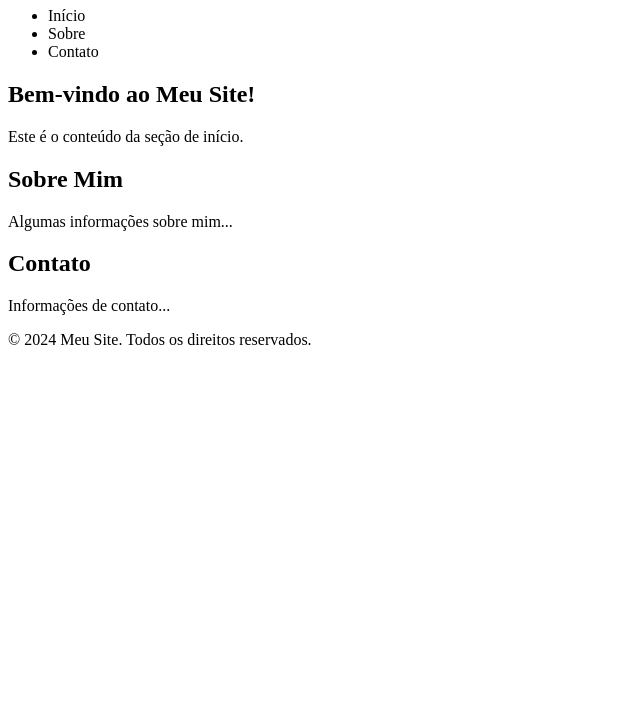
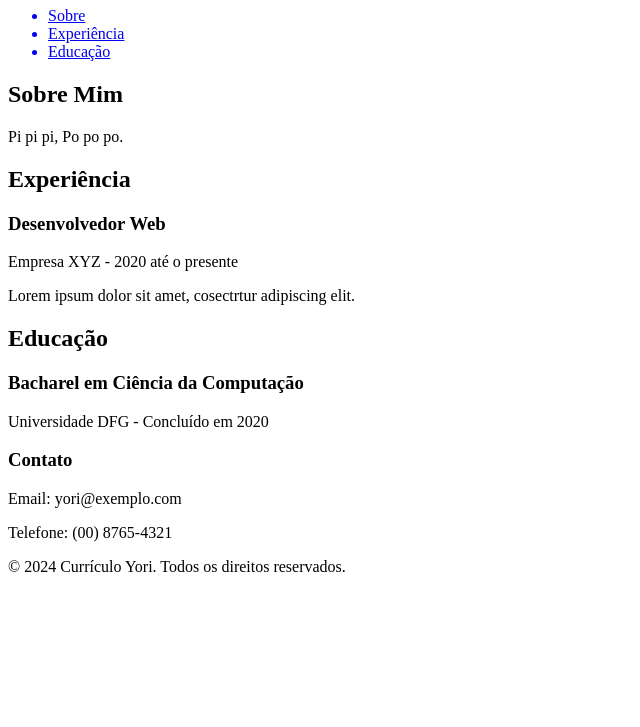
Before and after one commit to YoriCunha/HTML---2, a plain HTML site: page index.html in a window 1280 px wide. Shown: the part 73-800 px from the top of the page, without its empty margins (0-640 px from the left). Drawn offline with Linux system fonts and the light colour scheme.

Commit message:
Atualizações

```diff
--- a/index.html
+++ b/index.html
@@ -7,33 +7,43 @@
 </head>
 <body>
     <header>
-        <h1> Meu Site</h1>
+        <h1> Curriculo Yori</h1>
         <nav>
             <ul>
-                <li>Início</li>
-                <li>Sobre</li>
-                <li>Contato</li>
+                <a href="sobre.html"><li>Sobre</li></a>
+                <a href="exp.html"><li>Experiência</li></a>
+                <a href="edu.html"><li>Educação</li></a>
             </ul>
         </nav>
     </header>
     <main>
-        <section id="inicio">
-            <h2>Bem-vindo ao Meu Site!</h2>
-            <p>Este é  o conteúdo da seção de início.</p>
+        <section id="sobre">
+            <h2>Sobre Mim</h2>
+            <p>Pi pi pi, Po po po.</p>
         </section>
 
-        <section id="sobre">
-            <h2>Sobre Mim</h2>
-            <p>Algumas informações sobre mim...</p>
+        <section id="exp">
+            <h2>Experiência</h2>
+            <h3>Desenvolvedor Web</h3>
+            <p>Empresa XYZ - 2020 até o presente</p>
+            <p>Lorem ipsum dolor sit amet, cosectrtur adipiscing elit.</p>
         </section>
 
-        <section id="contato">
-            <h2>Contato</h2>
-            <p>Informações de contato...</p>
+        <section id="edu">
+            <h2>Educação</h2>
+            <h3>Bacharel em Ciência da Computação</h3>
+            <p>Universidade DFG - Concluído em 2020</p>
         </section>
+
+        <section>
+            <h3>Contato</h3>
+            <p>Email: yori@exemplo.com</p>
+            <p>Telefone: (00) 8765-4321 </p>
+        </section>
+
     </main>
     <footer>
-        <p>&copy; 2024 Meu Site. Todos os direitos reservados.</p>
+        <p>&copy; 2024 Currículo Yori. Todos os direitos reservados.</p>
     </footer>
 </body>
 </html>
```
